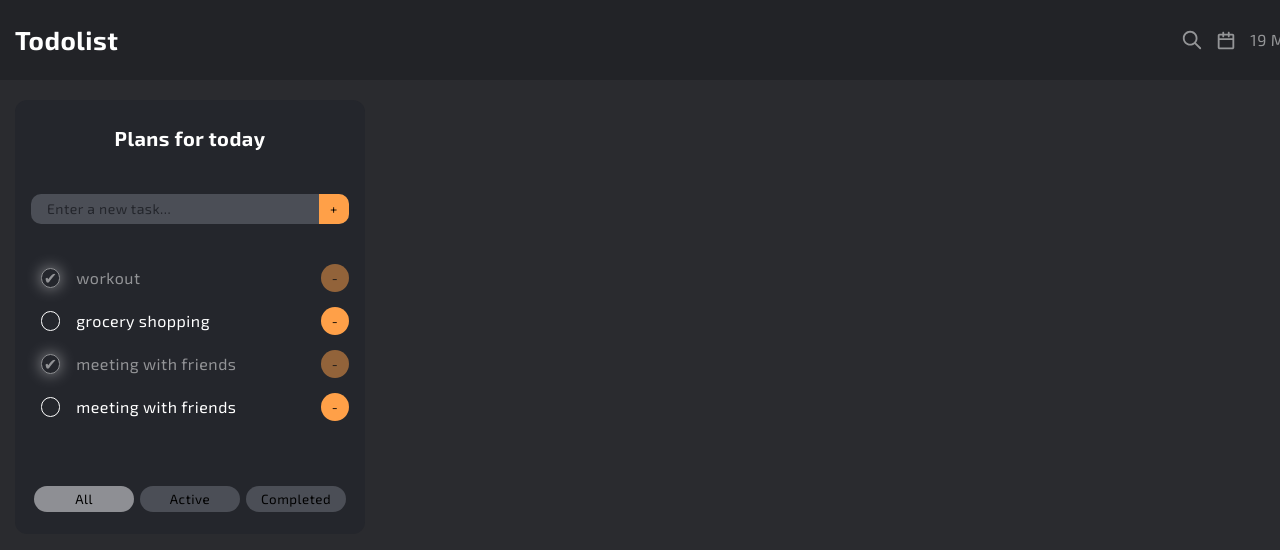
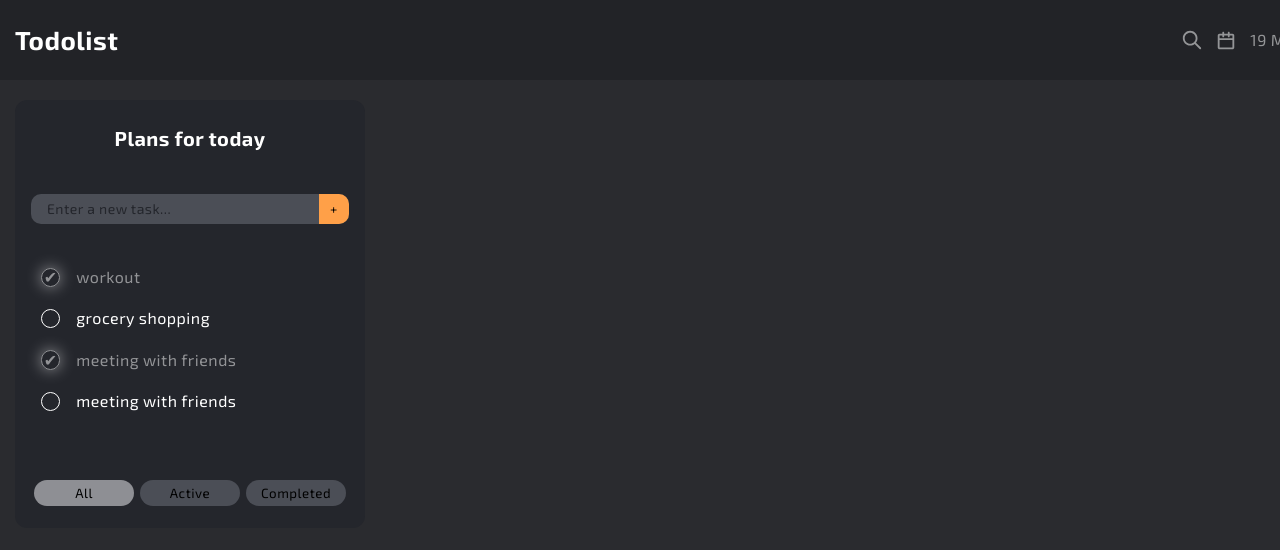
Before and after one commit to Andreeevna/Todo, a React (Create React App) app: page / in a window 1280 px wide. Shown: the top 550 px of the page. Built offline with nearby package versions, Linux system fonts and the light colour scheme.

Commit message:
feat: created a Slice for adding a task

```diff
--- a/src/components/screens/todo/Todo.tsx
+++ b/src/components/screens/todo/Todo.tsx
@@ -1,8 +1,9 @@
 import cn from 'classnames'
-import { ChangeEvent, KeyboardEvent, useState } from 'react'
+import { KeyboardEvent, useState } from 'react'
 
 import styles from './Todo.module.css'
 
+import { useSelector } from 'react-redux'
 import { FilterValuesType } from '../todolist/Todolist'
 
 export type TasksType = {
@@ -13,15 +14,16 @@ export type TasksType = {
 
 type PropsType = {
 	title: string
-	tasks: Array<TasksType>
+	// tasks: Array<TasksType>
 	addTask: (newTitle: string) => void
-	removeTask: (id: string) => void
+	// removeTask: (id: string) => void
 	changeFilter: (value: FilterValuesType) => void
-	changeStatus: (id: string, isDone: boolean) => void
+	// changeStatus: (id: string, isDone: boolean) => void
 	filter: FilterValuesType
 }
 
 const Todo: React.FC<PropsType> = props => {
+	const tasks = useSelector((state: any) => state.addTask.tasks1)
 	const [newTaskTitle, setnewTaskTitle] = useState('')
 	const [error, setError] = useState('')
 
@@ -73,11 +75,12 @@ const Todo: React.FC<PropsType> = props => {
 				{error && <div className='error-message'>{error}</div>}
 			</div>
 			<ul className={styles.todo__list}>
-				{props.tasks &&
-					props.tasks.map(task => {
-						const onChangeHandler = (e: ChangeEvent<HTMLInputElement>) => {
-							props.changeStatus(task.id, e.target.checked)
-						}
+				{tasks &&
+					tasks.map((task: any) => {
+						// const onChangeHandler = (e: ChangeEvent<HTMLInputElement>) => {
+						// 	// props.changeStatus(task.id, e.target.checked)
+						// }
+
 						return (
 							<li
 								key={task.id}
@@ -90,10 +93,10 @@ const Todo: React.FC<PropsType> = props => {
 									type='checkbox'
 									id={task.id}
 									checked={task.isDone}
-									onChange={onChangeHandler}
+									// onChange={onChangeHandler}
 								/>
 								<label htmlFor={task.id}>{task.title}</label>
-								<button onClick={() => props.removeTask(task.id)}>-</button>
+								{/* <button onClick={() => props.removeTask(task.id)}>-</button> */}
 							</li>
 						)
 					})}
--- a/src/components/screens/todolist/Todolist.tsx
+++ b/src/components/screens/todolist/Todolist.tsx
@@ -1,6 +1,8 @@
 import { useState } from 'react'
 import { v1 } from 'uuid'
 
+import { useDispatch, useSelector } from 'react-redux'
+import { addNewTask } from '../../../redux/slices/addTaskSlice'
 import Layout from '../../layout/Layout'
 import Todo, { TasksType } from '../todo/Todo'
 import styles from './Todolist.module.css'
@@ -31,58 +33,64 @@ const Todolist = () => {
 		},
 	]
 
-	const [tasks, setTasks] = useState(tasks1)
+	// const [tasks, setTasks] = useState(tasks1)
+
+	const tasks2 = useSelector((state: any) => state.addTask.tasks1)
+	const dispatch = useDispatch()
+
 	const [filter, setFilter] = useState<FilterValuesType>('all')
 
 	const addTask = (newTitle: string) => {
-		let newTask = {
-			id: v1(),
-			title: newTitle,
-			isDone: false,
-		}
-		let newTasks = [newTask, ...tasks]
-		setTasks(newTasks)
+		// let newTask = {
+		// 	id: v1(),
+		// 	title: newTitle,
+		// 	isDone: false,
+		// }
+		// let newTasks = [newTask, ...tasks]
+		console.log(newTitle)
+		dispatch(addNewTask(newTitle))
+		// setTasks(newTasks)
 	}
 
-	const removeTask = (id: string) => {
-		let filtereTasks = tasks.filter(task => task.id !== id)
-		setTasks(filtereTasks)
-	}
+	// const removeTask = (id: string) => {
+	// 	let filtereTasks = tasks.filter(task => task.id !== id)
+	// 	setTasks(filtereTasks)
+	// }
 
 	const changeFilter = (value: FilterValuesType) => {
 		setFilter(value)
 	}
 
-	const changeStatus = (id: string, isDone: boolean) => {
-		let findTask = tasks.find(t => t.id === id)
+	// const changeStatus = (id: string, isDone: boolean) => {
+	// 	let findTask = tasks.find(t => t.id === id)
 
-		if (findTask) {
-			findTask.isDone = isDone
-		}
+	// 	if (findTask) {
+	// 		findTask.isDone = isDone
+	// 	}
 
-		setTasks([...tasks])
-	}
+	// 	setTasks([...tasks])
+	// }
 
-	let tasksForToDoList = tasks
+	// let tasksForToDoList = tasks
 
-	if (filter === 'completed') {
-		tasksForToDoList = tasks.filter(task => task.isDone === true)
-	}
+	// if (filter === 'completed') {
+	// 	tasksForToDoList = tasks.filter(task => task.isDone === true)
+	// }
 
-	if (filter === 'active') {
-		tasksForToDoList = tasks.filter(task => task.isDone === false)
-	}
+	// if (filter === 'active') {
+	// 	tasksForToDoList = tasks.filter(task => task.isDone === false)
+	// }
 
 	return (
 		<Layout>
 			<div className={styles.todolist}>
 				<Todo
 					title='Plans for today'
-					tasks={tasksForToDoList}
+					// tasks={tasksForToDoList}
 					addTask={addTask}
-					removeTask={removeTask}
+					// removeTask={removeTask}
 					changeFilter={changeFilter}
-					changeStatus={changeStatus}
+					// changeStatus={changeStatus}
 					filter={filter}
 				/>
 			</div>
--- /dev/null
+++ b/src/redux/slices/addTaskSlice.ts
@@ -0,0 +1,56 @@
+import { createSlice, PayloadAction } from '@reduxjs/toolkit'
+import { v1 } from 'uuid'
+
+export type TasksType = {
+	id: string
+	title: string
+	isDone: boolean
+}
+
+type TaskTitleType = {
+	title: string
+}
+
+const initialState = {
+	tasks1: [
+		{
+			id: v1(),
+			title: 'workout',
+			isDone: true,
+		},
+		{
+			id: v1(),
+			title: 'grocery shopping',
+			isDone: false,
+		},
+		{
+			id: v1(),
+			title: 'meeting with friends',
+			isDone: true,
+		},
+		{
+			id: v1(),
+			title: 'meeting with friends',
+			isDone: false,
+		},
+	] as Array<TasksType>,
+}
+
+export const addTaskSlice = createSlice({
+	name: 'addTask',
+	initialState,
+	reducers: {
+		addNewTask(state, action: PayloadAction<any>) {
+			let newTask = {
+				id: v1(),
+				title: action.payload,
+				isDone: false,
+			}
+			state.tasks1 = [newTask, ...state.tasks1]
+		},
+	},
+})
+
+export const { addNewTask } = addTaskSlice.actions
+
+export default addTaskSlice.reducer
--- a/src/redux/store.ts
+++ b/src/redux/store.ts
@@ -1,8 +1,13 @@
 import { configureStore } from '@reduxjs/toolkit'
+import { useDispatch } from 'react-redux'
+import addTask from './slices/addTaskSlice'
 
 export const store = configureStore({
-	reducer: {},
+	reducer: {
+		addTask,
+	},
 })
 
 export type RootState = ReturnType<typeof store.getState>
 export type AppDispatch = typeof store.dispatch
+export const useAppDispatch = () => useDispatch<AppDispatch>()
```
Also changed, not shown: src/components/screens/todo/dist/Todo.js, src/components/screens/todolist/dist/Todolist.js, src/redux/dist/store.js, src/redux/slices/dist/addTaskSlice.js (added), src/redux/slices/dist/filterTaskSlice.js (added).
